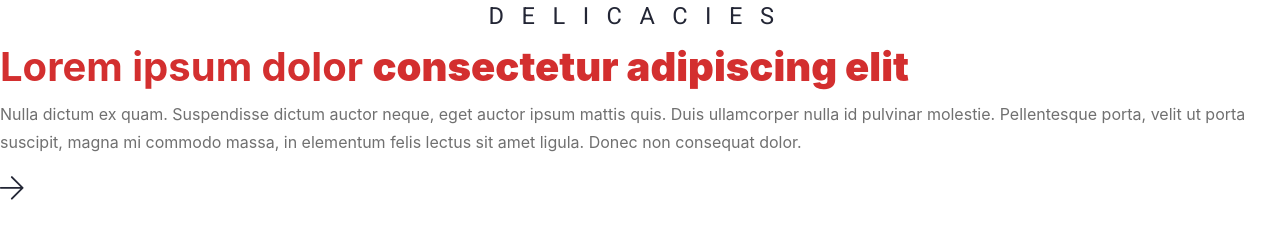
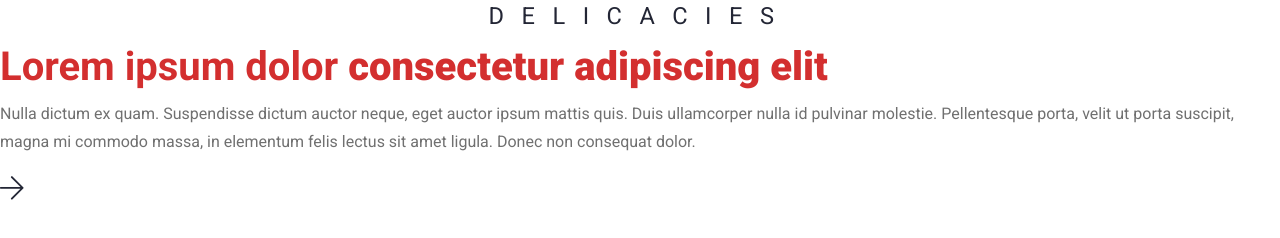
Before and after one commit to gitburakalp/rubiHotel, a website: page app/index.html in a window 1280 px wide. Drawn offline with Linux system fonts and the light colour scheme.

Commit message:
last-changes

```diff
--- a/app/scss/main.scss
+++ b/app/scss/main.scss
@@ -16,7 +16,7 @@ h1:nth-child(1) {
 
 .title {
     font-size: 35px;
-    font-family: 'Roboto' sans-serif;
+    font-family: $BaseFontFamily;
     font-weight: normal;
     font-style: normal;
     font-stretch: normal;
@@ -26,7 +26,7 @@ h1:nth-child(1) {
     color: $color-dark;
 }
 .titles {
-    font-family: 'Roboto' sans-serif;
+    font-family: $BaseFontFamily;
     font-size:40px;
     font-weight: bold;
     font-style: normal;
@@ -37,7 +37,7 @@ h1:nth-child(1) {
 }
 
 .paragraph {
-    font-family: 'Roboto' sans-serif;
+    font-family:  $BaseFontFamily;
     font-size: 16px;
     font-weight: normal;
     font-style: normal;
```
Also changed, not shown: app/css/main.css, 1 other file.
